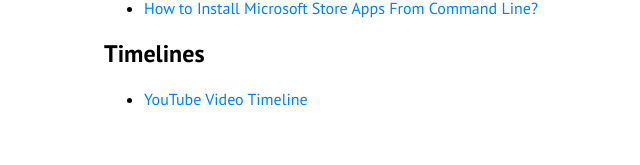
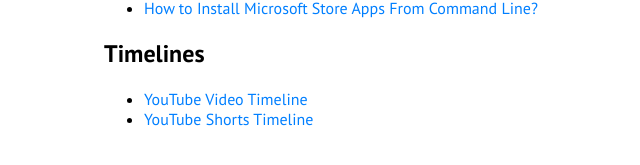
Before and after one commit to huseyin78112/blog.huseyin78112.info, a Jekyll site: the page built from index.md, in a window 1280 px wide. Shown: the part 282-447 px from the top of the page, without its empty margins (62-702 px from the left). Built offline with Jekyll 4.4.1, drawn with Linux system fonts in a browser that asks for light colours; our own code applies the rules of GitHub Pages for plain Markdown files.

Commit message:
Update index.md

```diff
--- a/index.md
+++ b/index.md
@@ -9,3 +9,4 @@
 
 ## Timelines
 * [YouTube Video Timeline](/timelines/youtube-video-timeline)
+* [YouTube Shorts Timeline](/timelines/youtube-shorts-timeline)
```
